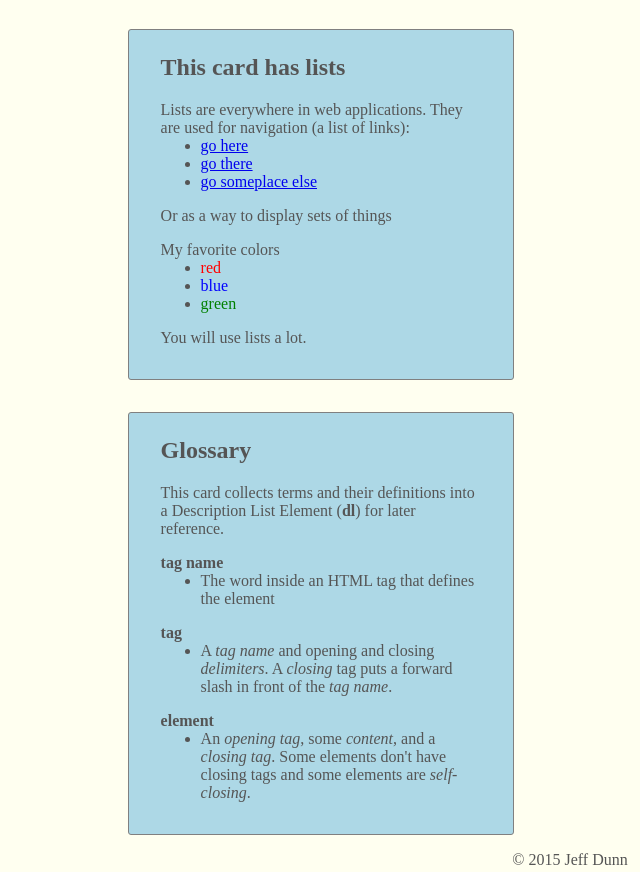
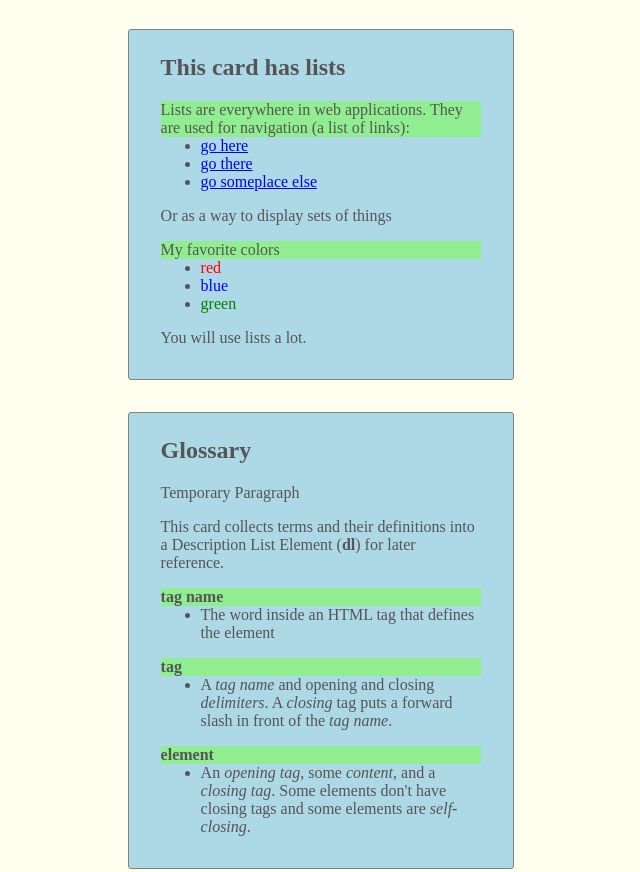
Before and after one commit to dunnbydesign/notebook, a plain HTML site: page index.html in a window 1280 px wide. Shown: the part 1892-2764 px from the top of the page, without its empty margins (70-710 px from the left). Drawn offline with Linux system fonts and the light colour scheme.

Commit message:
A meaningful message.

```diff
--- a/css/main.css
+++ b/css/main.css
@@ -27,7 +27,7 @@ article {
 }
 
 .leadstolist {
-  /*background-color: lightgreen;*/
+  background-color: lightgreen;
   /*border: 1px solid black;*/
   margin-bottom: 0;
 }
--- a/index.html
+++ b/index.html
@@ -80,6 +80,7 @@
 
       <article>
         <h2>Glossary</h2>
+        <p>Temporary Paragraph</p>
         <p>This card collects terms and their definitions into a Description List Element (<b>dl</b>) for later reference.</p>
         <p class="leadstolist"><b>tag name</b></p>
         <ul>
```
